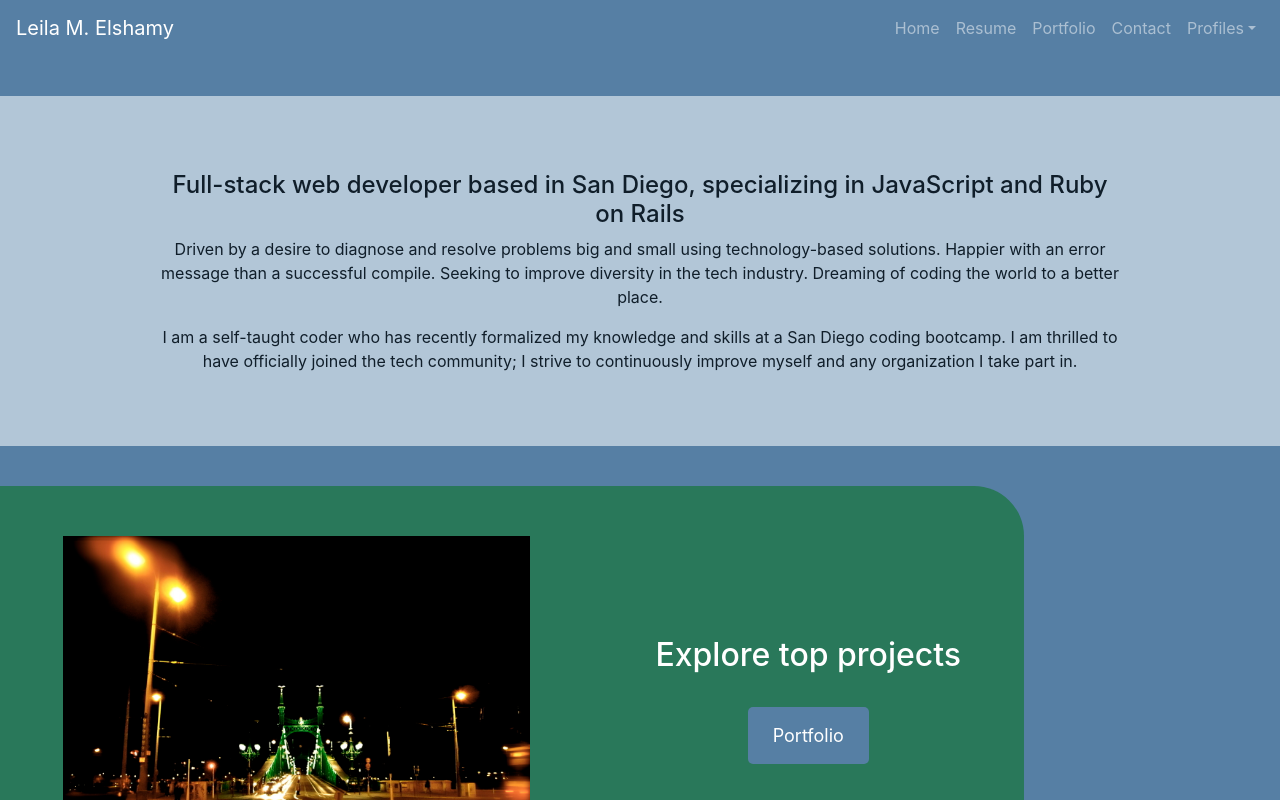
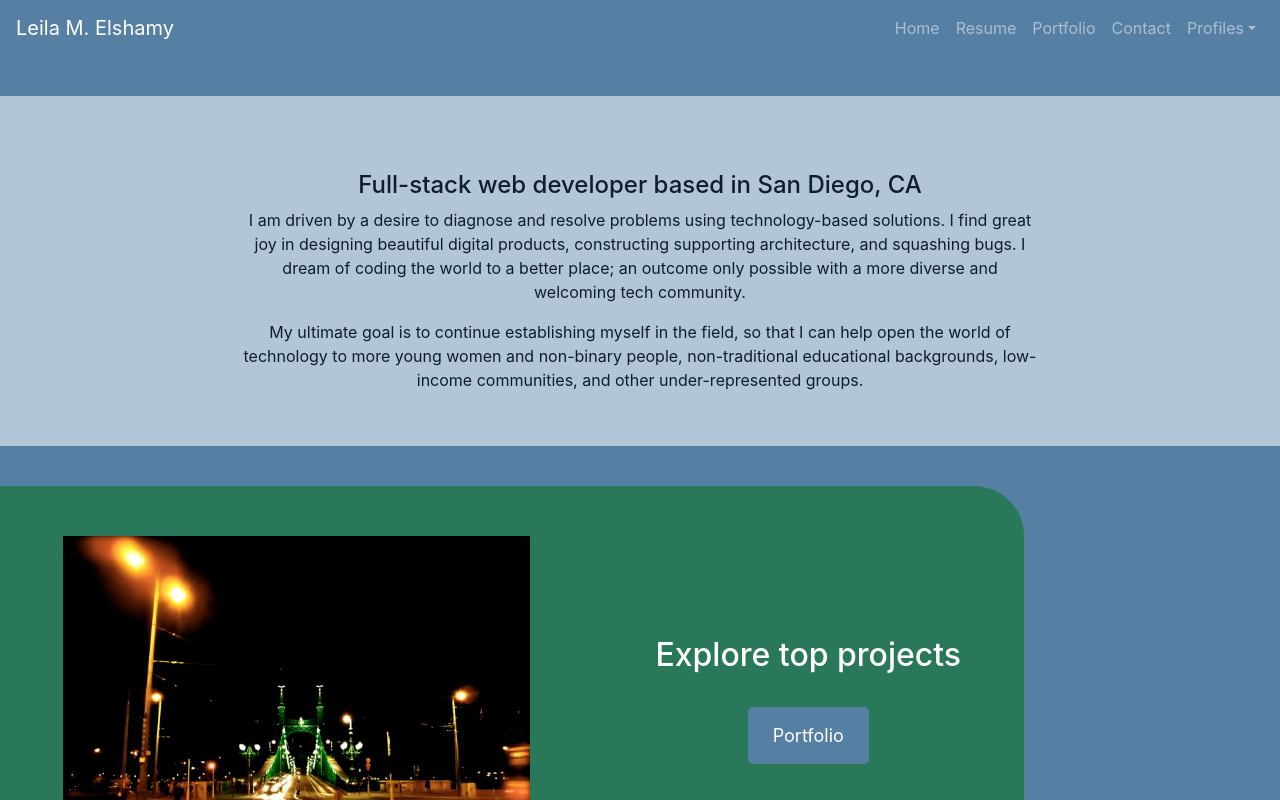
Before and after one commit to elemee3/portfolio-site, a React (Create React App) app: page / in a window 1280 px wide. Shown: the top 800 px of the page. Built offline with nearby package versions, Linux system fonts and the light colour scheme; no server answers.

Commit message:
rewrote home page content

```diff
--- a/src/App.css
+++ b/src/App.css
@@ -231,7 +231,7 @@ main {
 }
 
 .hero-text {
-  max-width: 1000px;
+  max-width: 800px;
   height: 250px;
   width: 75%;
   margin: 0 auto;
--- a/src/pages/Home.js
+++ b/src/pages/Home.js
@@ -11,11 +11,11 @@ class Home extends Component {
 
         <div className="hero">
           <div className="hero-text">
-            <h4>Full-stack web developer based in San Diego, specializing in JavaScript and Ruby on Rails</h4>
+            <h4>Full-stack web developer based in San Diego, CA</h4>
 
-            <p>Driven by a desire to diagnose and resolve problems big and small using technology-based solutions. Happier with an error message than a successful compile. Seeking to improve diversity in the tech industry. Dreaming of coding the world to a better place.</p>
+            <p>I am driven by a desire to diagnose and resolve problems using technology-based solutions. I find great joy in designing beautiful digital products, constructing supporting architecture, and squashing bugs. I dream of coding the world to a better place; an outcome only possible with a more diverse and welcoming tech community.</p>
+            <p>My ultimate goal is to continue establishing myself in the field, so that I can help open the world of technology to more young women and non-binary people, non-traditional educational backgrounds, low-income communities, and other under-represented groups.</p>
 
-            <p>I am a self-taught coder who has recently formalized my knowledge and skills at a San Diego coding bootcamp. I am thrilled to have officially joined the tech community; I strive to continuously improve myself and any organization I take part in.</p>
           </div>
         </div>
 
```
